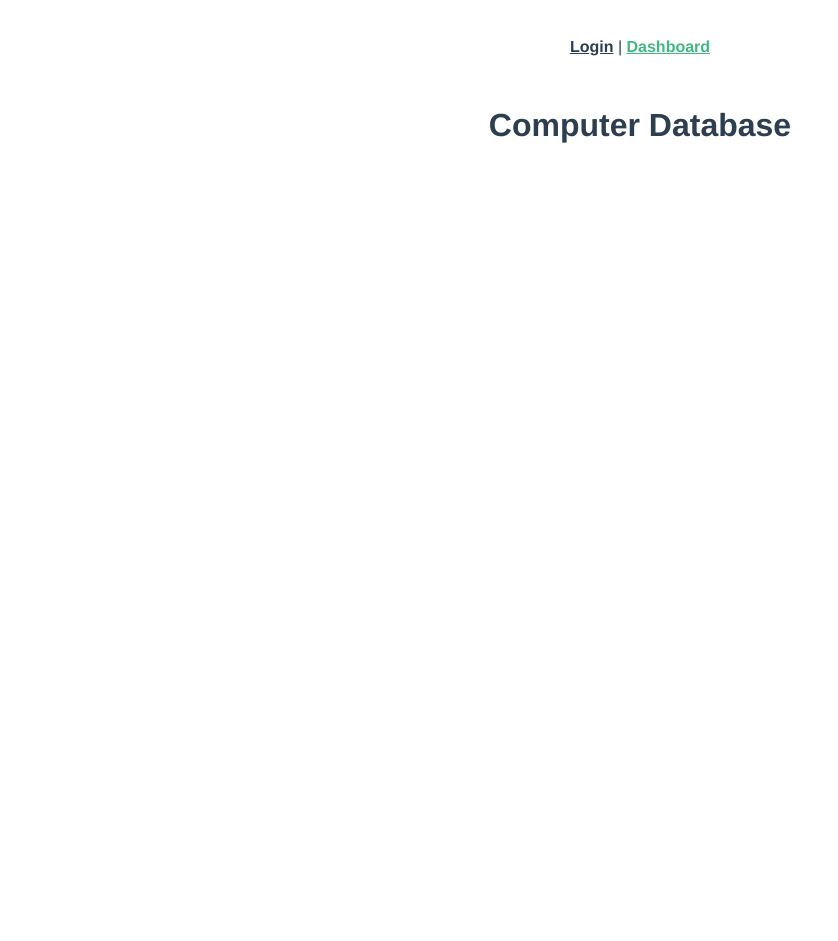
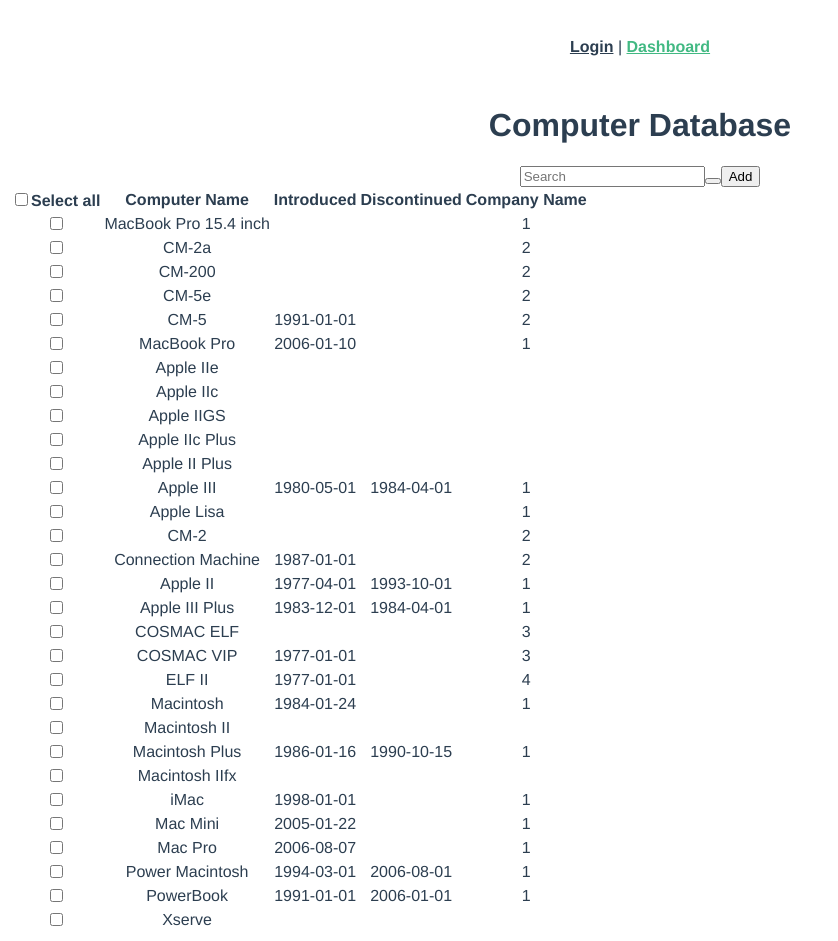
Before and after one commit to ThomasMathien/cdb-vue, a Vue app: page /#/dashboard in a window 1280 px wide. Shown: the whole page, without its empty margins (0-838 px from the left). Before the commit the page ends 800 px from the top, so only its background shows below. Built offline with nearby package versions, Linux system fonts and the light colour scheme.

Commit message:
add:dashboard table

```diff
--- a/src/App.vue
+++ b/src/App.vue
@@ -2,9 +2,9 @@
   <div id="app">
     <div id="nav">
       <router-link to="/login">Login</router-link> |
-      <router-link to="/dashboard">Dashboard</router-link>
+      <router-link to="/dashboard" >Dashboard</router-link>
     </div>
-    <router-view/>
+    <router-view role="ROLE_ADMIN" />
   </div>
 </template>
 
--- a/src/views/Dashboard.vue
+++ b/src/views/Dashboard.vue
@@ -1,7 +1,37 @@
 <template>
   <div>
     <h1>Computer Database</h1>
-
+      <div>
+        <div>
+        <span>
+          <input placeholder="Search" v-model="search"/>
+          <button/>
+        </span>
+        <button>Add</button>
+        </div>
+        <table>
+          <thead>
+            <tr>
+              <th v-if="canEdit"><input type="checkbox" v-model="selectAll">Select all</th>
+              <th>Computer Name</th>
+              <th>Introduced</th>
+              <th>Discontinued</th>
+              <th>Company Name</th>
+            </tr>
+          </thead>
+          <tbody>
+            <tr v-for="computer in computers" v-bind:key="computer.id">
+              <td v-if="canEdit">
+                <input type="checkbox" v-model="selectedComputers" :value="computer.id">
+                </td>
+              <td>{{computer.name}}</td>
+              <td>{{computer.introduced}}</td>
+              <td>{{computer.discontinued}}</td>
+              <td>{{computer.company}}</td>
+            </tr>
+          </tbody>
+        </table>
+      </div>
 
 
   </div>
@@ -10,5 +40,69 @@
 <script>
 export default {
   name: 'Dashboard',
+  props: {
+          role: String,
+
+  },
+  computed: {
+    canEdit() {
+      return this.role==="ROLE_ADMIN"
+    },
+    selectAll: {
+        get: function () {
+            return this.computers ? this.selectedComputers.length === this.computers.length : false;
+        },
+        set: function (value) {
+            var selection = [];
+
+            if (value) {
+                this.computers.forEach( (computer) => selection.push(computer.id.toString()));
+            }
+
+            this.selectedComputers = selection;
+        }
+    }
+  },
+  methods: {
+
+  },
+  data: function () {
+    return {
+      selectedComputers: [],
+      search: "",
+      computers: [
+        {id: 1, name: 'MacBook Pro 15.4 inch',introduced: null, discontinued: null, company: 1},
+        {id: 2, name: 'CM-2a',introduced: null, discontinued: null, company:2},
+        {id: 3, name: 'CM-200',introduced: null, discontinued: null, company:2},
+        {id: 4, name: 'CM-5e',introduced: null, discontinued: null, company:2},
+        {id: 5, name: 'CM-5',introduced: '1991-01-01', discontinued: null, company: 2},
+        {id: 6, name: 'MacBook Pro',introduced: '2006-01-10', discontinued: null, company: 1},
+        {id: 7, name: 'Apple IIe',introduced: null, discontinued: null, company:null},
+        {id: 8, name: 'Apple IIc',introduced: null, discontinued: null, company:null},
+        {id: 9, name: 'Apple IIGS',introduced: null, discontinued: null, company:null},
+        {id: 10, name: 'Apple IIc Plus',introduced: null, discontinued: null, company:null},
+        {id: 11, name: 'Apple II Plus',introduced: null, discontinued: null, company:null},
+        {id: 12, name: 'Apple III',introduced: '1980-05-01',discontinued: '1984-04-01', company: 1},
+        {id: 13, name: 'Apple Lisa',introduced: null, discontinued: null, company:1},
+        {id: 14, name: 'CM-2',introduced: null, discontinued: null, company:2},
+        {id: 15, name: 'Connection Machine',introduced: '1987-01-01', discontinued: null, company: 2},
+        {id: 16, name: 'Apple II',introduced: '1977-04-01',discontinued:'1993-10-01', company:1},
+        {id: 17, name: 'Apple III Plus',introduced: '1983-12-01',discontinued:'1984-04-01', company: 1},
+        {id: 18, name: 'COSMAC ELF',introduced: null, discontinued: null, company:3},
+        {id: 19, name: 'COSMAC VIP',introduced: '1977-01-01', discontinued: null, company: 3},
+        {id: 20, name: 'ELF II',introduced: '1977-01-01', discontinued: null, company: 4},
+        {id: 21, name: 'Macintosh',introduced: '1984-01-24', discontinued: null, company: 1},
+        {id: 22, name: 'Macintosh II',introduced: null, discontinued: null, company:null},
+        {id: 23, name: 'Macintosh Plus',introduced: '1986-01-16',discontinued:'1990-10-15', company: 1},
+        {id: 24, name: 'Macintosh IIfx',introduced: null, discontinued: null, company:null},
+        {id: 25, name: 'iMac',introduced: '1998-01-01', discontinued: null, company: 1},
+        {id: 26, name: 'Mac Mini',introduced: '2005-01-22', discontinued: null, company: 1},
+        {id: 27, name: 'Mac Pro',introduced: '2006-08-07',discontinued: null, company: 1},
+        {id: 28, name: 'Power Macintosh',introduced: '1994-03-01',discontinued:'2006-08-01', company:1},
+        {id: 29, name: 'PowerBook',introduced: '1991-01-01',discontinued:'2006-01-01', company: 1},
+        {id: 30, name: 'Xserve',introduced: null, discontinued: null, company:null}
+    ]
+    }
+  }
 }
 </script>
```
